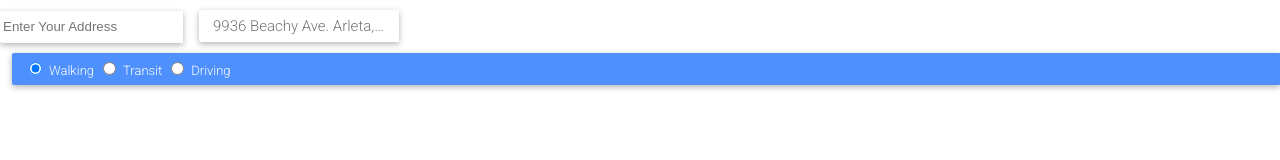
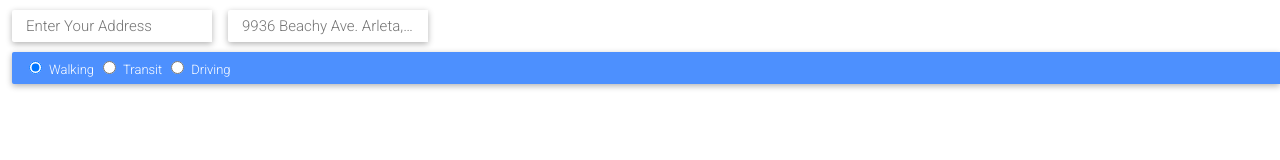
Before and after one commit to rnguyen05/GoogleMapsDirections, a plain HTML site: page index.html in a window 1280 px wide. Drawn offline with Linux system fonts and the light colour scheme; some packages are replaced by stand-ins of ours.

Commit message:
new code added

```diff
--- a/index.html
+++ b/index.html
@@ -125,11 +125,11 @@
   </head>
 
   <body>
-    <div id="locationField">
+    <!-- <div id="locationField"> -->
       <!-- <input id="autocomplete" placeholder="Enter your address"
              onFocus="geolocate()" type="text"></input> -->
 
-      <input id="autocomplete" class="controls" type="text"
+      <input id="origin-input" class="controls" type="text"
       placeholder="Enter Your Address" onFocus="geolocate()">
 
 
@@ -138,7 +138,7 @@
 
     <input id="destination-input" class="controls" type="text"
         placeholder="9936 Beachy Ave. Arleta, CA 91331">
-      </div>
+      <!-- </div> -->
     <div id="mode-selector" class="controls">
       <input type="radio" name="type" id="changemode-walking" checked="checked">
       <label for="changemode-walking">Walking</label>
@@ -206,7 +206,7 @@
         // Create the autocomplete object, restricting the search to geographical
         // location types.
         autocomplete = new google.maps.places.Autocomplete(
-            /** @type {!HTMLInputElement} */(document.getElementById('autocomplete')),
+            /** @type {!HTMLInputElement} */(document.getElementById('origin-input')),
             {types: ['geocode']});
 
         // When the user selects an address from the dropdown, populate the address
```
